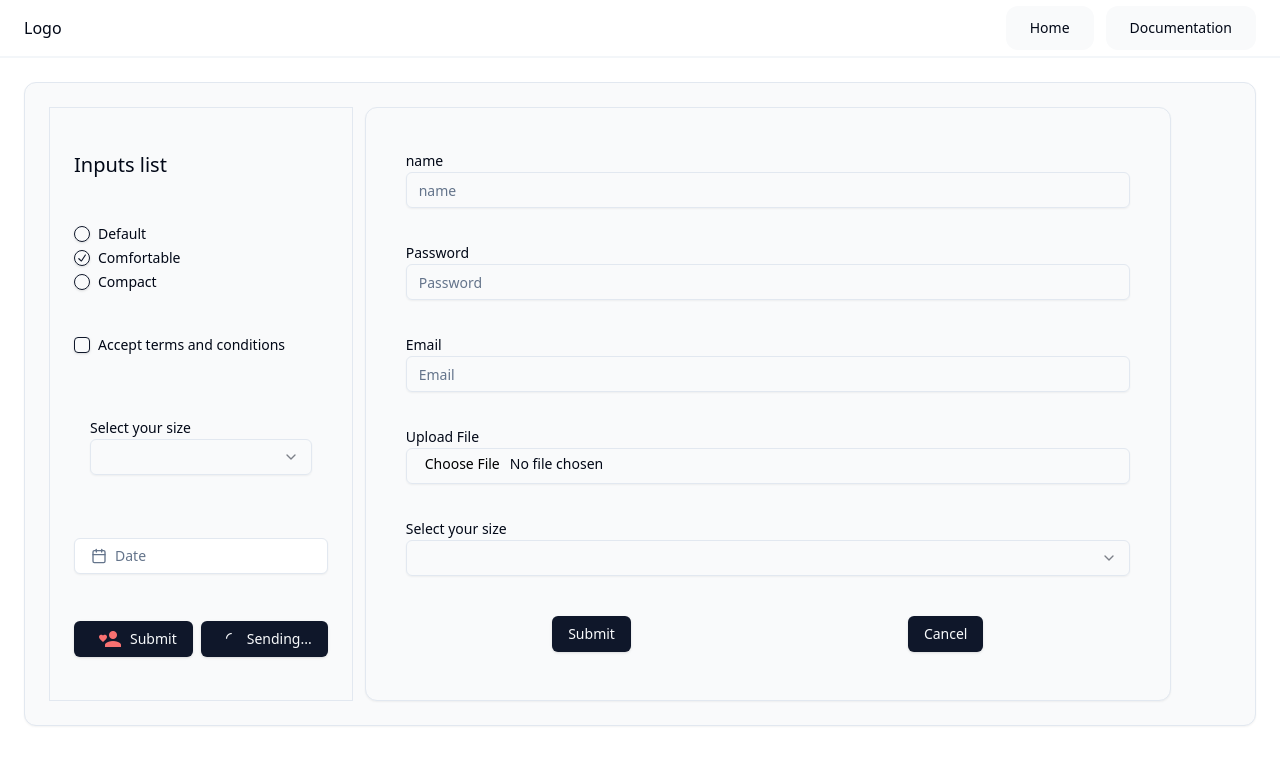
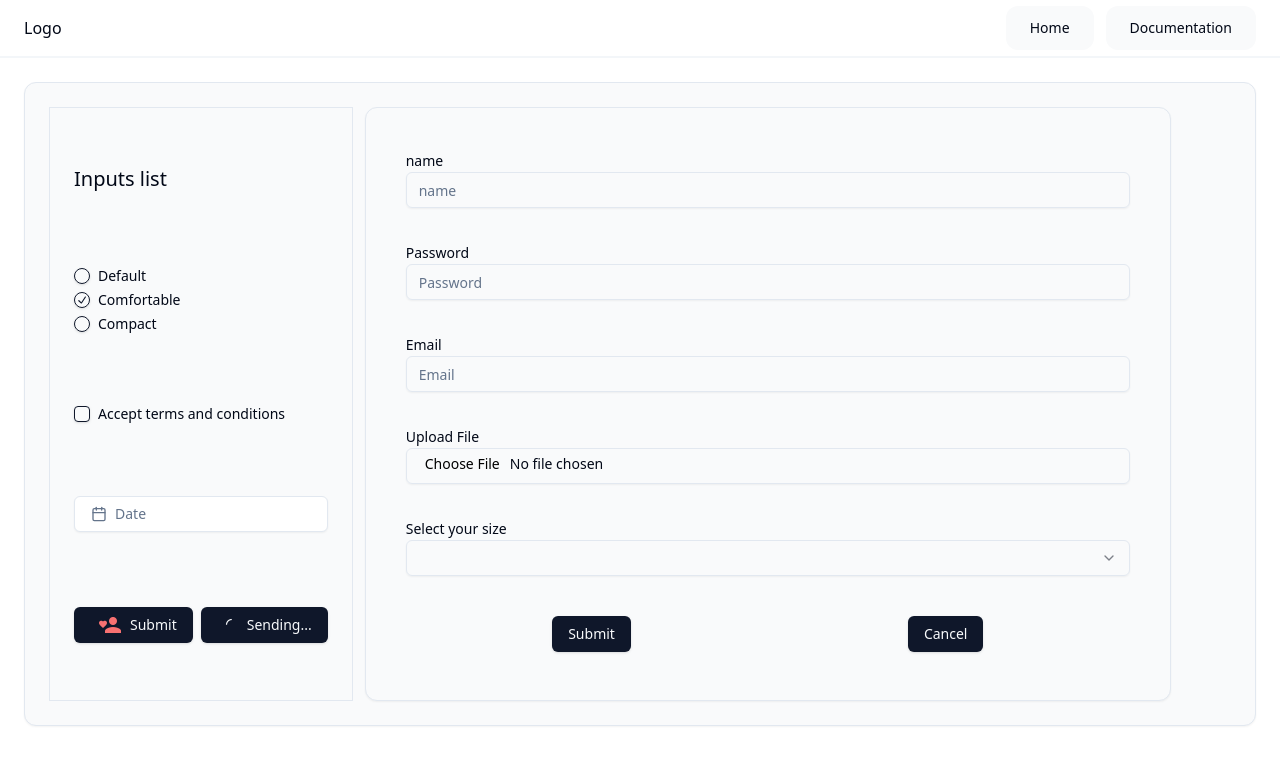
Before and after one commit to eddremonts86/project-proposal, a React (Vite) app: page /documentation/forms in a window 1280 px wide. Shown: the top 764 px of the page. Built offline with nearby package versions, Linux system fonts and the light colour scheme.

Commit message:
Refactor form components, remove unused code, and update dependencies

```diff
--- a/src/pages/documentation/forms/pages.tsx
+++ b/src/pages/documentation/forms/pages.tsx
@@ -5,18 +5,15 @@ import {
   CommonBtn,
   DateInput,
   RadioInput,
-  SelectBtn,
 } from '@/components/globals/form/components/base'
 import useForms from '@/components/globals/form/hooks/useForms'
 import { useState } from 'react'
-import { FieldValues, useForm } from 'react-hook-form'
+import { FieldValues } from 'react-hook-form'
 import { inputsExample } from './const/input'
 
 export default function FormsPage() {
   const [showValues, setShowValues] = useState(false)
   const { onSubmit, formValues } = useForms()
-  const selectItem = inputsExample.filter((item) => item.type === 'select')[0]
-  const { control } = useForm<FieldValues>()
 
   return (
     <FlexContainer className="gap-3">
@@ -24,7 +21,6 @@ export default function FormsPage() {
         <h2 className="text-xl">Inputs list </h2>
         <RadioInput />
         <CheckBoxInput />
-        <SelectBtn item={selectItem} control={control} />
         <DateInput placeholder="Date" />
         <div className="flex justify-between gap-2">
           <CommonBtn
```
